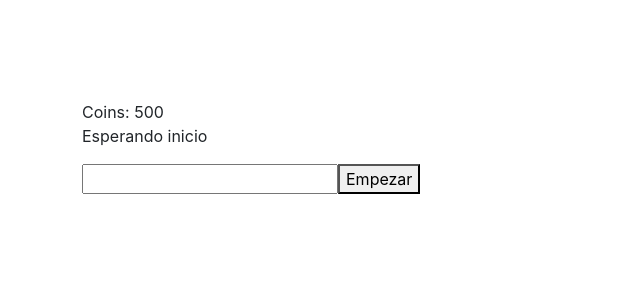
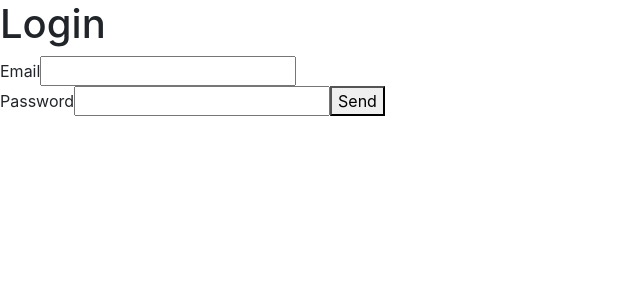
Before and after one commit to Orloxx23/blackjack, a React (Create React App) app: page / in a window 1280 px wide. Shown: the top 300 px of the page, without its empty margins (0-640 px from the left). Built offline with nearby package versions, Linux system fonts and the light colour scheme.

Commit message:
Login and Log out

```diff
--- a/package.json
+++ b/package.json
@@ -6,6 +6,7 @@
     "@testing-library/jest-dom": "^5.16.4",
     "@testing-library/react": "^13.3.0",
     "@testing-library/user-event": "^13.5.0",
+    "axios": "^0.27.2",
     "bootstrap": "^5.1.3",
     "framer-motion": "^6.3.11",
     "react": "^18.2.0",
--- a/src/App.jsx
+++ b/src/App.jsx
@@ -1,9 +1,15 @@
-import { Home, Match } from "./pages";
+import { Routes, Route } from "react-router-dom";
+import { Shop, Match, Login } from "./pages";
 
 function App() {
+  let token = "";
+  token = localStorage.getItem('token')
   return (
     <div className="App">
-      <Match/>
+      <Routes>
+        <Route path="/" element={token ? <Match /> : <Login />} />
+        <Route path="/tienda" element={<Shop />} />
+      </Routes>
     </div>
   );
 }
--- a/src/index.js
+++ b/src/index.js
@@ -1,13 +1,16 @@
-import React from 'react';
-import ReactDOM from 'react-dom/client';
-import './index.css';
-import App from './App';
-import reportWebVitals from './reportWebVitals';
+import React from "react";
+import ReactDOM from "react-dom/client";
+import "./index.css";
+import App from "./App";
+import reportWebVitals from "./reportWebVitals";
+import { BrowserRouter as Router } from "react-router-dom";
 
-const root = ReactDOM.createRoot(document.getElementById('root'));
+const root = ReactDOM.createRoot(document.getElementById("root"));
 root.render(
   <React.StrictMode>
-    <App />
+    <Router>
+      <App />
+    </Router>
   </React.StrictMode>
 );
 
--- /dev/null
+++ b/src/pages/Login/index.jsx
@@ -0,0 +1,48 @@
+import * as React from "react";
+import axios from "axios";
+
+export default function Login() {
+  const [email, setEmail] = React.useState("");
+  const [password, setPassword] = React.useState("");
+
+  const onChangeEmail = (e) => {
+    setEmail(e.target.value);
+  };
+
+  const onChangePassword = (e) => {
+    setPassword(e.target.value);
+  };
+
+  const login = async (e) => {
+    e.preventDefault();
+    await axios.post('http://localhost:4000/api/auth/login', {
+        email: email,
+        password: password
+    })
+    .then((res) => {
+        localStorage.setItem('token', res.data.token)
+        window.location.reload();
+    })
+    .catch((err) => {
+        console.log(err)
+    })
+  }
+
+  return (
+    <div>
+      <h1>Login</h1>
+      <form onSubmit={(e) => login(e)}>
+        <label htmlFor="email">Email</label>
+        <input type="email" name="email" onChange={(e) => onChangeEmail(e)} />
+        <br />
+        <label htmlFor="password">Password</label>
+        <input
+          type="password"
+          name="password"
+          onChange={(e) => onChangePassword(e)}
+        />
+        <button type="submit">Send</button>
+      </form>
+    </div>
+  );
+}
--- a/src/pages/Match/index.jsx
+++ b/src/pages/Match/index.jsx
@@ -207,6 +207,11 @@ export default function Match() {
     setBet(e.target.value);
   }
 
+  const logout = () => {
+    localStorage.removeItem('token');
+    window.location.reload();
+  }
+
   React.useEffect(() => {
     setCards(cardsImg);
     cargarCoins();
@@ -214,7 +219,13 @@ export default function Match() {
 
   return (
     <Container style={{ paddingTop: "100px" }}>
+      <button onClick={logout}>Log out</button><br />
       {`Coins: ${coins}`}
+      {playerCards.length > 0 ? (
+        <div></div>
+      ) : (
+        <button style={{ marginLeft: "50px" }} onClick={cargarCoins}>Buy coins</button>
+      )}
       {crupierCards.length > 0 ? (
         <div>
           {`Crupier Total: ${crupierTotal}`}
@@ -285,10 +296,10 @@ export default function Match() {
         </div>
       ) : (
         <div>
-          <p>Esperando inicio</p>
+          <p>Waiting bet</p>
           <form onSubmit={(e) => empezar(e)}>
           <input type="number" onChange={(e) => onBetChange(e)} required/>
-          <button type="submit">Empezar</button>
+          <button type="submit">Start</button>
           </form>
         </div>
       )}
--- a/src/pages/Home/index.jsx
+++ b/src/pages/Shop/index.jsx
@@ -1,6 +1,6 @@
 import React from 'react'
 
-export default function Home() {
+export default function Shop() {
   return (
     <div>
 
--- a/src/pages/index.js
+++ b/src/pages/index.js
@@ -1,4 +1,5 @@
-import Home from './Home';
+import Shop from './Shop';
 import Match from './Match';
+import Login from './Login';
 
-export { Home, Match}
+export { Shop, Match, Login}
```
Also changed, not shown: 1 other file (tests, documents, lock files or other folders).
